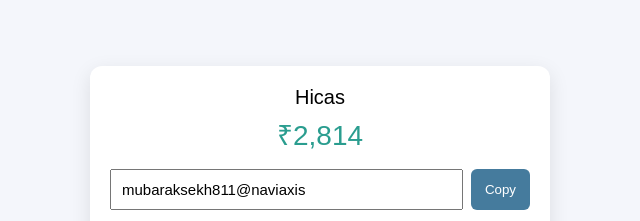
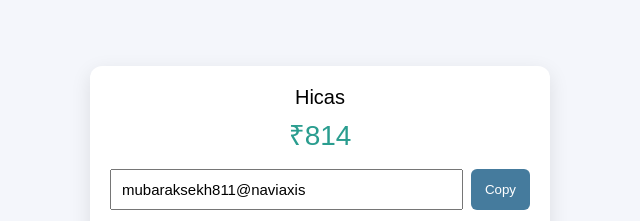
Before and after one commit to Hpayfast/Loan, a plain HTML site: page index.html in a window 1280 px wide. Shown: the top 221 px of the page, 320-960 px from the left. Drawn offline with Linux system fonts and the light colour scheme.

Commit message:
Update index.html

```diff
--- a/index.html
+++ b/index.html
@@ -127,7 +127,7 @@ body{
 
 <div class="card">
     <div class="app">Hicas</div>
-    <div class="amount">₹2,814</div>
+    <div class="amount">₹814</div>
 
     <!-- UPI INPUT -->
     <div class="upi-box">
```
